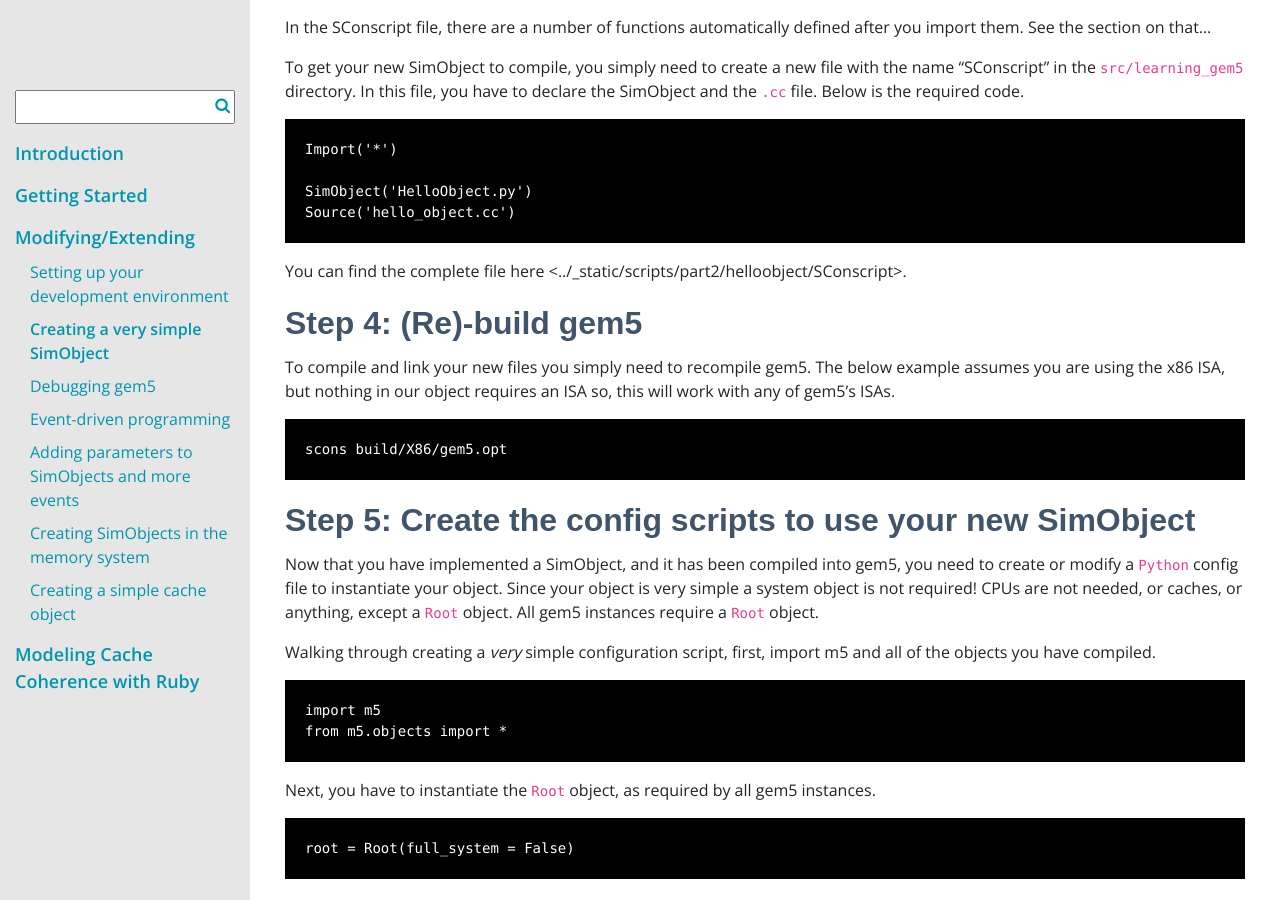
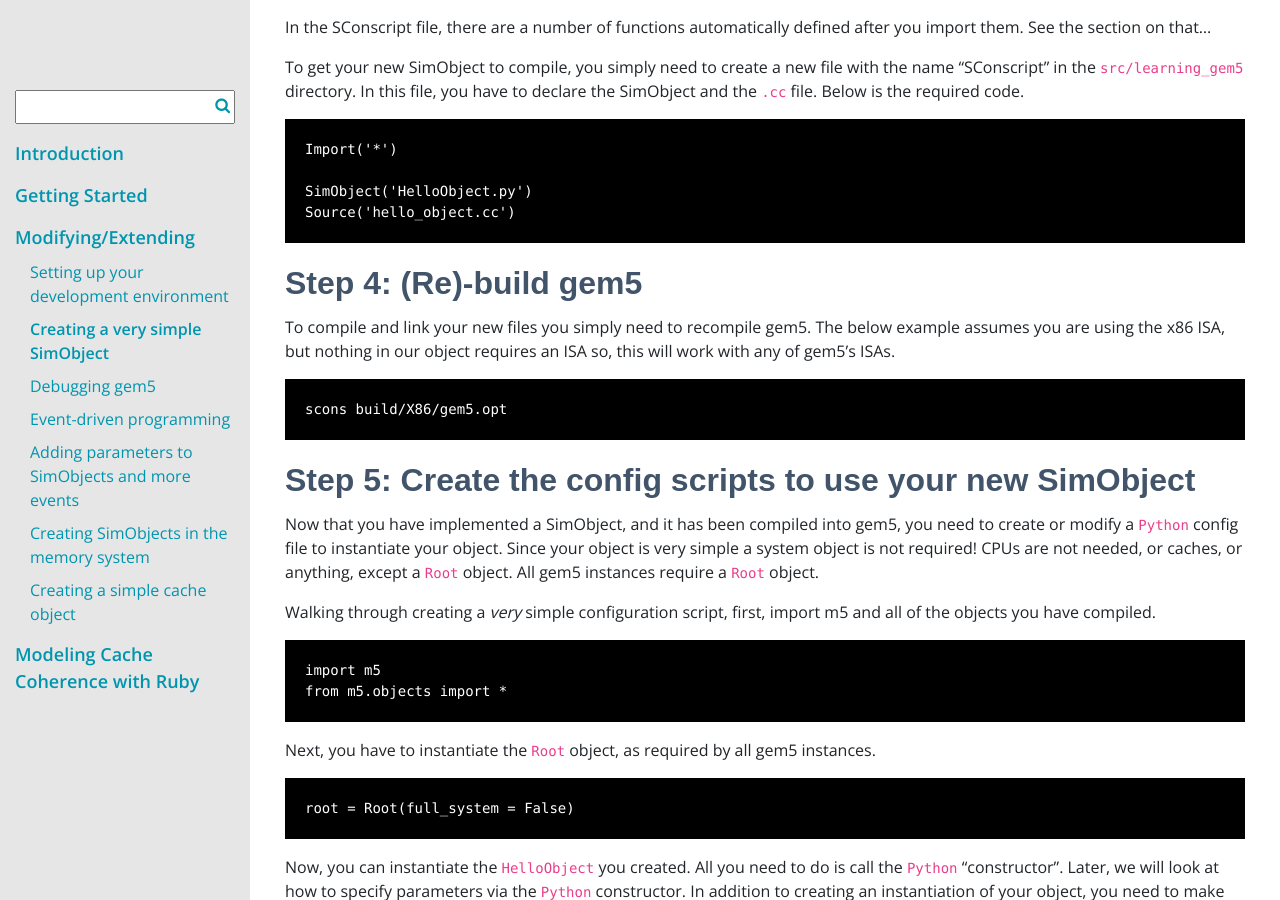
Before and after one commit to gem5/website, a Jekyll site: the page built from _pages/documentation/learning_gem5/part2/helloobject.md, in a window 1280 px wide and 900 px high, scrolled down 3205 px. Built offline with Jekyll 4.4.1, drawn with Linux system fonts in a browser that asks for light colours; nearby versions of some CDN libraries; some web fonts are replaced.

Commit message:
Commenting out dead link.

````diff
--- a/_pages/documentation/learning_gem5/part2/helloobject.md
+++ b/_pages/documentation/learning_gem5/part2/helloobject.md
@@ -210,8 +210,8 @@
 Source('hello_object.cc')
 ```
 
-You can find the complete file
-here \<../\_static/scripts/part2/helloobject/SConscript\>.
+[//]: # You can find the complete file
+[//]: # here \<../\_static/scripts/part2/helloobject/SConscript\>.
 
 Step 4: (Re)-build gem5
 -----------------------
````
